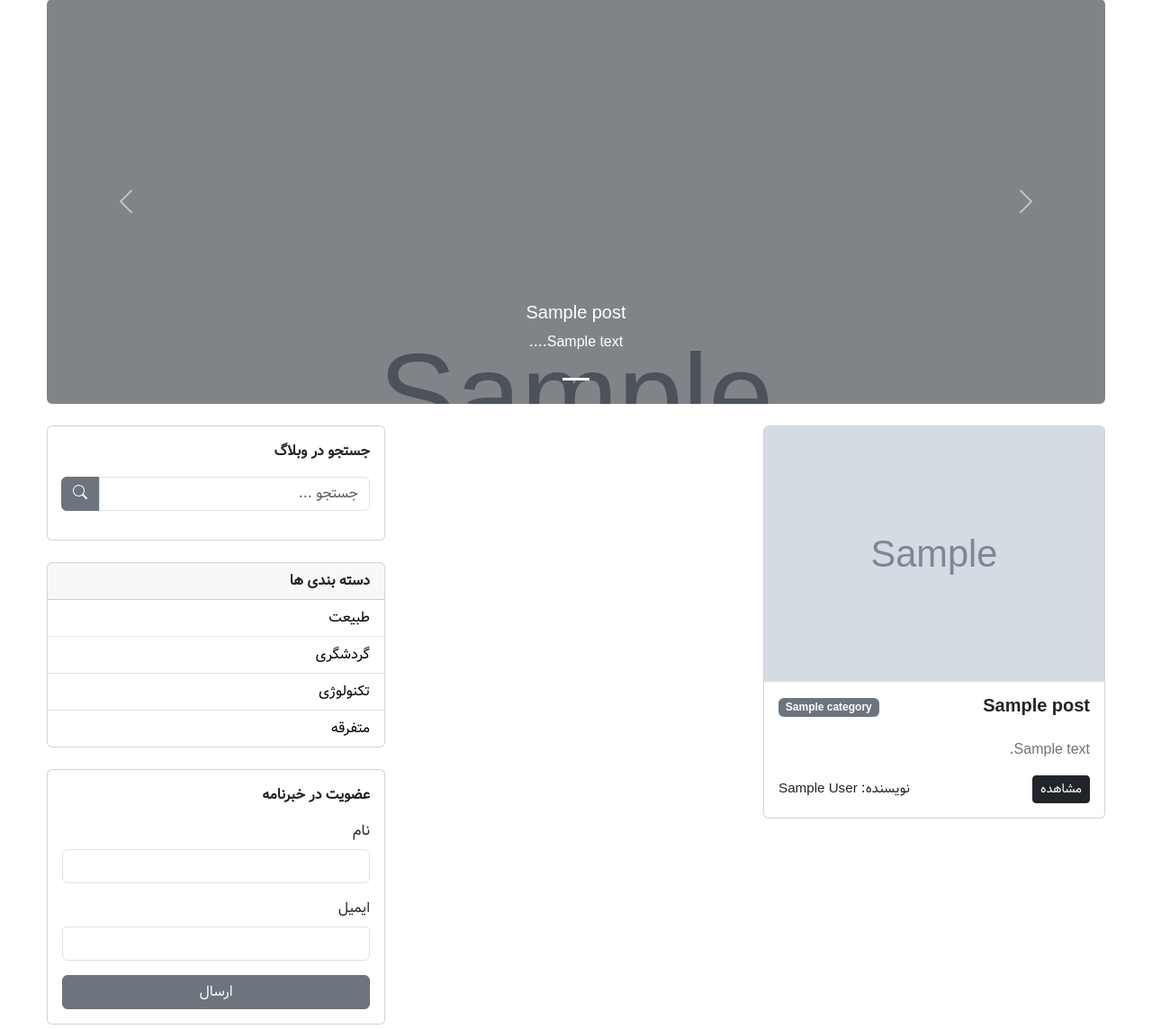
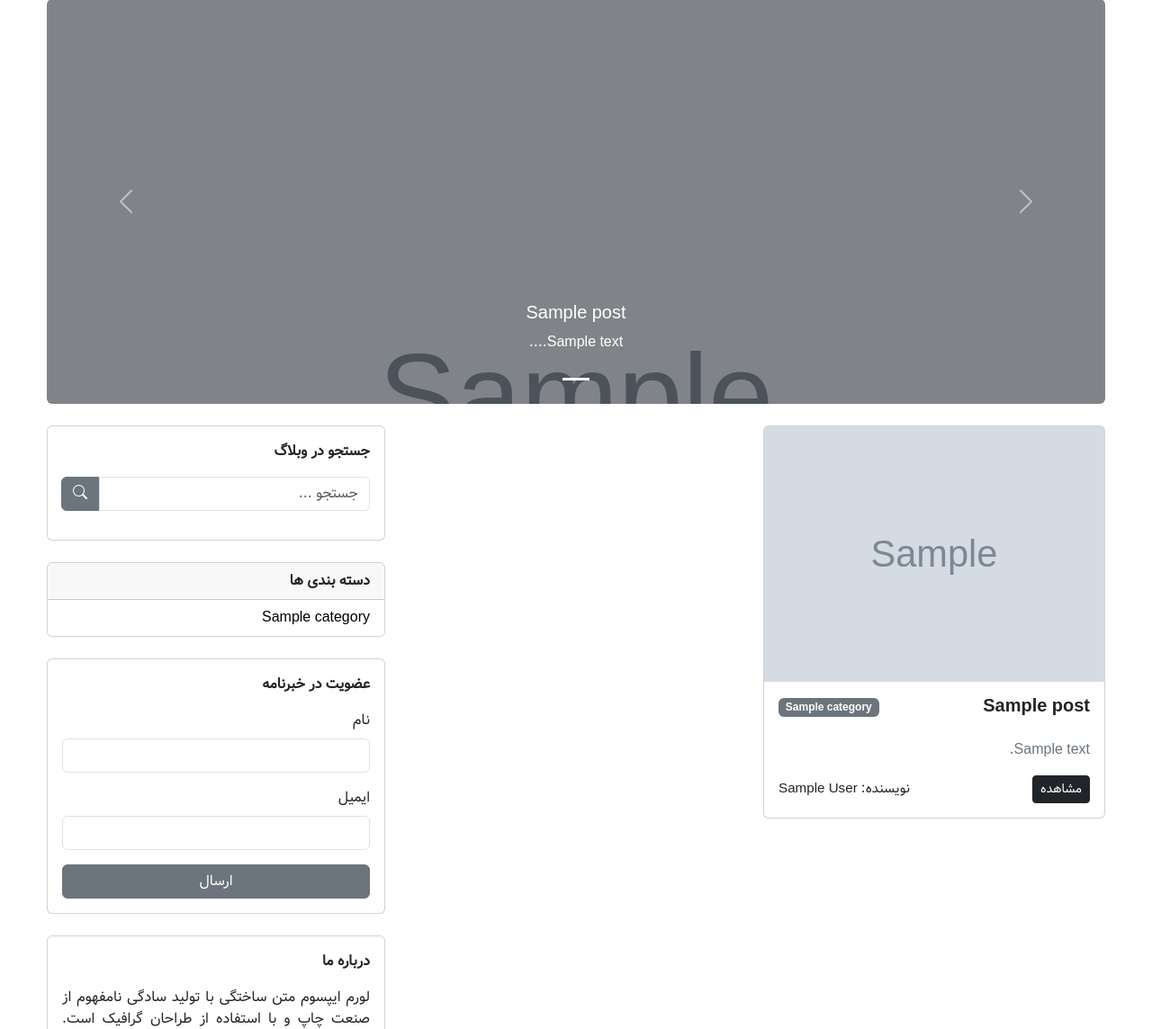
Before and after one commit to darkalbatrus/BackEnd-PHP-Blog, a PHP site: page / in a window 1280 px wide. Shown: the part 98-1242 px from the top of the page at 90% size. Run offline with PHP 8.4, Linux system fonts and the light colour scheme; tables that the repository leaves empty or names only in its code hold one stand-in row (values such as "Sample post"); grey boxes marked "Sample" are stand-in pictures.

Commit message:
Edit Category Section and import Category from db

```diff
--- a/include/layout/header.php
+++ b/include/layout/header.php
@@ -50,7 +50,7 @@ try {
           <?php foreach ($categories as $category): ?>
             <a
               class="fw-bold me-3 py-2 link-body-emphasis text-decoration-none"
-              href="#"><?= htmlspecialchars($category['title']) ?></a>
+              href="index.php?category=<?= $category['id'] ?>"><?= htmlspecialchars($category['title']) ?></a>
           <?php endforeach ?>
         <?php else: ?>
           <span class="text-muted">دسته‌بندی‌ای پیدا نشد</span>
--- a/include/layout/sidebar.php
+++ b/include/layout/sidebar.php
@@ -1,3 +1,8 @@
+<?php
+$categories = $db->query("SELECT * FROM categories");
+?>
+
+
 <div class="col-lg-4">
   <!-- Sesrch Section -->
   <div class="card">
@@ -17,33 +22,28 @@
         </div>
       </form>
     </div>
-  </div
+  </div>
+
   <!-- Categories Section -->
   <div class="card mt-4">
     <div class="fw-bold fs-6 card-header">دسته بندی ها</div>
     <ul class="list-group list-group-flush p-0">
+      <?php if (!empty($categories)) : ?>
+        <?php foreach ($categories as $category): ?>
           <li class="list-group-item">
             <a
               class="link-body-emphasis text-decoration-none"
-          href="#">طبیعت</a>
+              href="index.php?category=<?= $category['id'] ?>"><?= $category['title'] ?></a>
           </li>
-      <li class="list-group-item">
-        <a
-          class="link-body-emphasis text-decoration-none"
-          href="#">گردشگری</a>
-      </li>
-      <li class="list-group-item">
-        <a
-          class="link-body-emphasis text-decoration-none"
-          href="#">تکنولوژی</a>
-      </li>
-      <li class="list-group-item">
-        <a
-          class="link-body-emphasis text-decoration-none"
-          href="#">متفرقه</a>
-      </li>
+        <?php endforeach; ?>
+      <?php else: ?>
+        <div class="col-12">
+          <div class="alert alert-info">دسته بندی برای نمایش وجود ندارد</div>
+        </div>
+      <?php endif; ?>
     </ul>
-  </div
+  </div>
+
   <!-- Subscribue Section -->
   <div class="card mt-4">
     <div class="card-body">
@@ -70,7 +70,8 @@
       </div>
       </form>
     </div>
-  </div
+  </div>
+
   <!-- About Section -->
   <div class="card mt-4">
     <div class="card-body">
```
Lines whose indentation alone changed are shown as unchanged.
